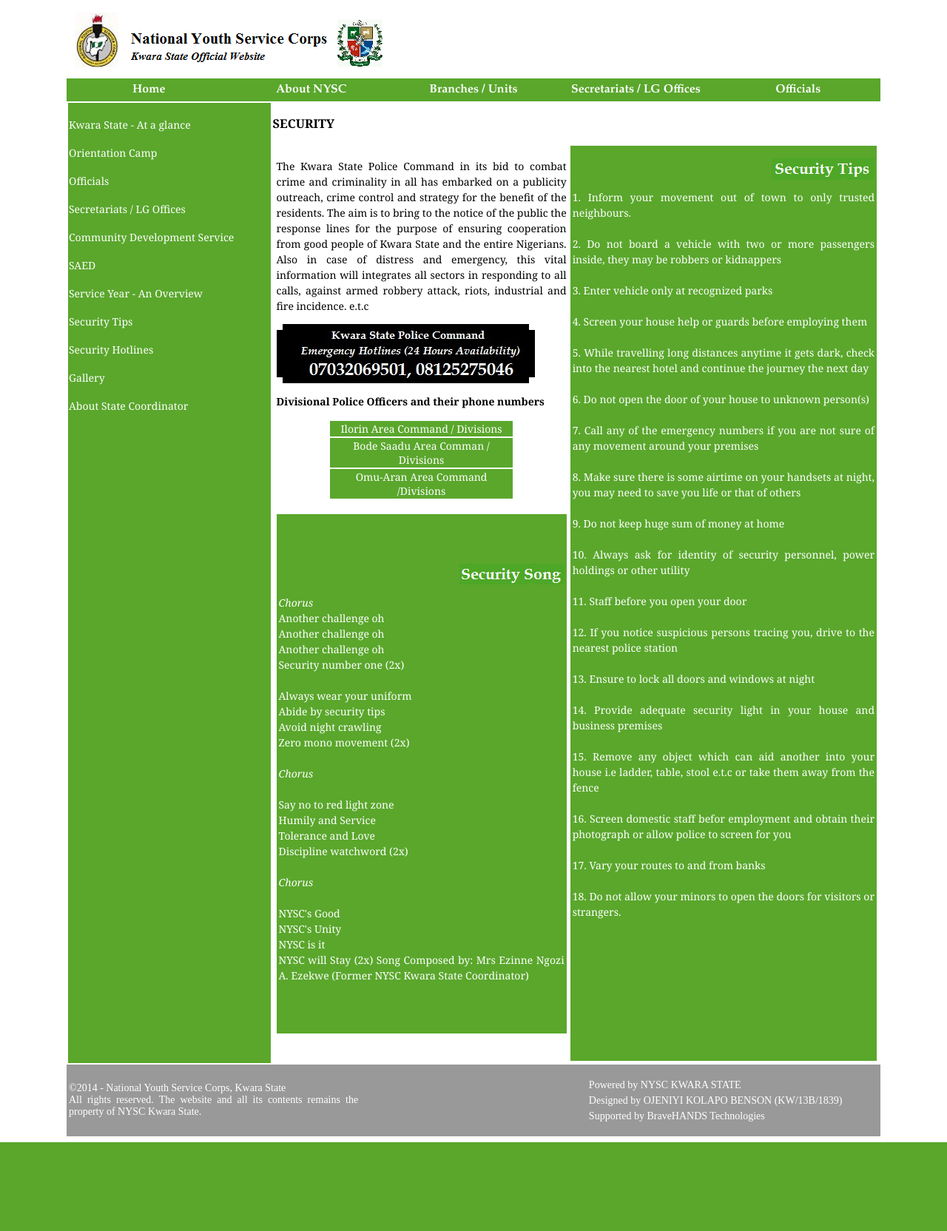
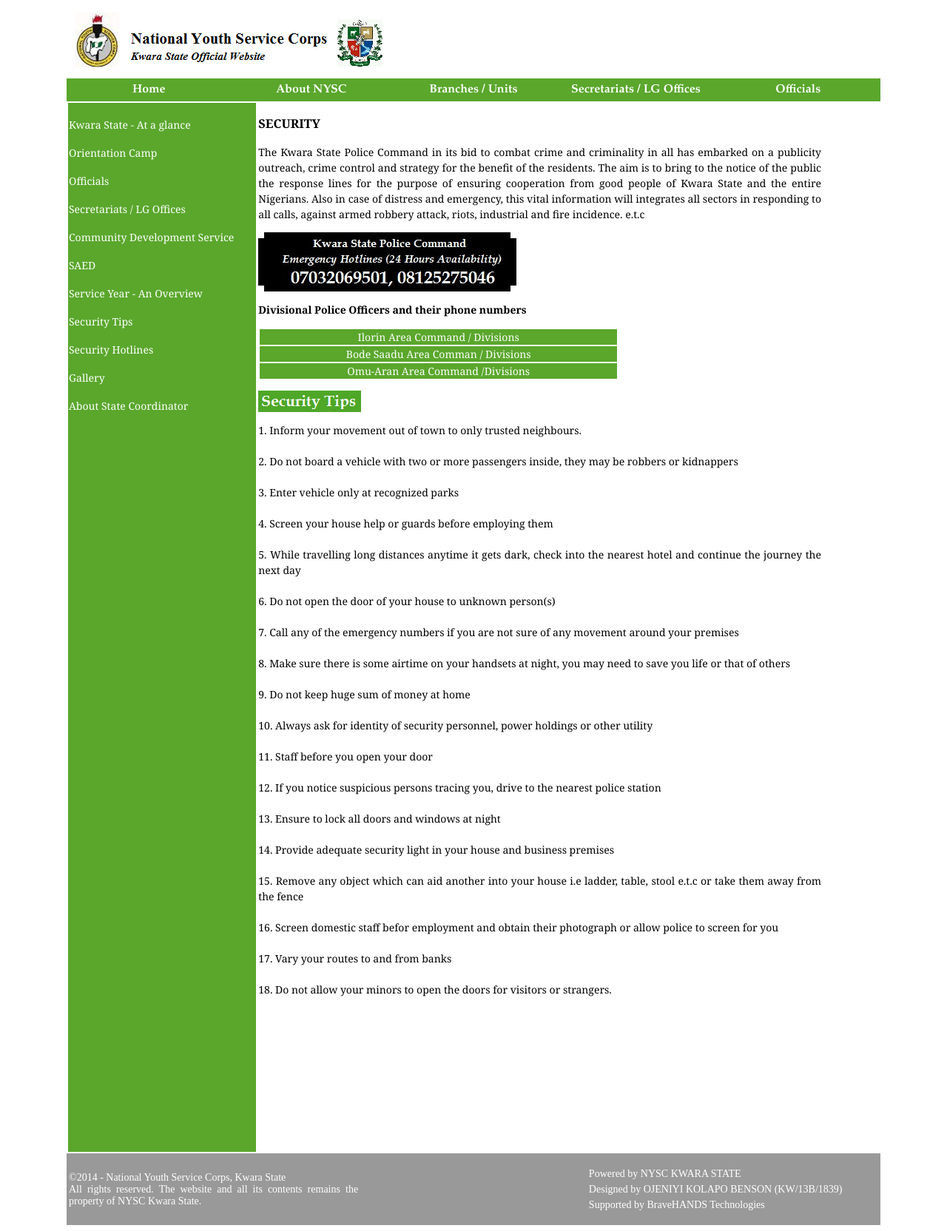
Before and after one commit to bravehands/bravehands, a PHP site: page /Security.php in a window 1280 px wide. Shown: the whole page at 74% size. Before the commit the page ends 1544 px from the top, so only its background shows below. Run offline with PHP 8.4, Linux system fonts and the light colour scheme.

Commit message:
first commit

```diff
--- a/Security.php
+++ b/Security.php
@@ -77,9 +77,9 @@ a:active {
   </div>
   <div id="content1">
     <div id="about-nysc">
-    <table width="100%" border="0" cellpadding="1">
+    <table width="93%" border="0" cellpadding="1">
       <tr>
-        <td width="25%" height="322" valign="top" bgcolor="#5AA72C"><a href="Kwara-At-a-glance.php"><br></a><a href="Kwara-At-a-glance.php">Kwara State - At a glance<br>
+        <td width="25%" height="1416" valign="top" bgcolor="#5AA72C"><a href="Kwara-At-a-glance.php"><br></a><a href="Kwara-At-a-glance.php">Kwara State - At a glance<br>
         </a><br>
         <a href="Orientation-Camp.php">Orientation Camp</a><br>
         <a href="Officials.php"><br>
@@ -101,18 +101,13 @@ Security Tips</a><br>
 <br>
 <a href="About-State-Coordinator.php">About State Coordinator</a></td>
       <span id="about-nysc1">  <td width="75%" valign="top"><strong>
-          <h3>SECURITY</h3>
+          <h3>SECURITY </h3>
       </strong>
-
-        <table width="100%" border="0" cellpadding="3">
-          <tr>
-            <td width="49%" height="1231" valign="top"><p>The Kwara State Police Command in its bid to combat crime and criminality in all has embarked on a publicity outreach, crime control and strategy for the benefit of the residents. The aim is to bring to the notice of the public the response lines for the purpose of ensuring cooperation from good people of Kwara State and the entire Nigerians. Also in case of distress and emergency, this vital information will integrates all sectors in responding to all calls, against armed robbery attack, riots, industrial and fire incidence. e.t.c </p>
-              <p> <img src="images/headerblack.jpg" width="349" height="80" align="center" alt="emergency-hotlines">
+        <p><strong>        </strong>The Kwara State Police Command in its bid to combat crime and criminality in all has embarked on a publicity outreach, crime control and strategy for the benefit of the residents. The aim is to bring to the notice of the public the response lines for the purpose of ensuring cooperation from good people of Kwara State and the entire Nigerians. Also in case of distress and emergency, this vital information will integrates all sectors in responding to all calls, against armed robbery attack, riots, industrial and fire incidence. e.t.c
         </p>
-              <p><strong>Divisional Police Officers and their phone numbers</strong><br>
-
-              </p>
-              <table align="center" width="64%"  border="0" cellpadding="1">
+        <p> <img src="images/headerblack.jpg" width="349" height="80" align="centre" alt="emergency-hotlines"></p>
+        <p><strong>Divisional Police Officers and their phone numbers</strong></p>
+        <table width="64%"  border="0" cellpadding="1">
           <tr>
             <td id="Green-Layout"width="48%" align="center"><a href="Security-Hotlines.php">Ilorin Area Command / Divisions</a></td>
           </tr>
@@ -123,54 +118,42 @@ Security Tips</a><br>
             <td id="Green-Layout" align="center"><a href="Security-Hotlines.php">Omu-Aran Area Command /Divisions</a></td>
           </tr>
         </table>
+        <p><img src="images/St-icon.png" width="139" height="29"></p>
+        <p> 1. Inform your movement out of town to only trusted neighbours.<br>
           <br>
-              <table id="Green-Layout" width="100%" border="0" cellpadding="1">
-                <tr>
-                  <td height="696"><p><img src="images/SS-icon.png" width="142" height="28" align="right" alt="SS-icon"><br><br>
-                    <em>Chorus</em><br>
-                    Another challenge oh<br>
-                    Another challenge oh <br>
-                    Another challenge oh <br>
-                    Security number one (2x)<br>
+          2. Do not board a vehicle with two or more passengers inside, they may be robbers or kidnappers<br>
   <br>
-                    Always wear your uniform<br>
-                    Abide by security tips<br>
-                    Avoid night crawling<br>
-                    Zero mono movement (2x)<br><br>
-  <em>Chorus</em><br><br>
-                    Say no to red light zone<br>
-                    Humily and Service<br>
-                    Tolerance and Love<br>
-                    Discipline watchword (2x)<br><br>
-  <em>Chorus</em><br><br>
-                    NYSC's Good<br>
-                    NYSC's Unity<br>
-                    NYSC is it<br>
-                    NYSC will Stay (2x)
-                   Song Composed by: Mrs Ezinne Ngozi A. Ezekwe (Former NYSC Kwara State Coordinator)</td>
-                </tr>
-              </table></td>
-            <td id="Green-Layout" width="51%" valign="top"><p><img src="images/St-icon.png" width="139" height="29" align="right" alt="ST-Icon"><br><br>
-              1. Inform your movement out of town to only trusted neighbours.<br><br>
-              2. Do not board a vehicle with two or more passengers inside, they may be robbers or kidnappers<br><br>
-              3. Enter vehicle only at recognized parks<br><br>
-              4. Screen your house help or guards before employing them<br><br>
-              5. While travelling long distances anytime it gets dark, check into the nearest hotel and continue the journey the next day<br><br>
-              6. Do not open the door of your house to unknown person(s) <br><br>
-              7. Call any of the emergency numbers if you are not sure of any movement around your premises<br><br>
-              8. Make sure there is some airtime on your handsets at night, you may need to save you life or that of others<br><br>
-              9. Do not keep huge sum of money at home<br><br>
-              10. Always ask for identity of security personnel, power holdings or other utility<br><br>
-              11. Staff before you open your door<br><br>
-              12. If you notice suspicious persons tracing you, drive to the nearest police station<br><br>
-              13. Ensure to lock all doors and windows at night<br><br>
-              14. Provide adequate security light in your house and business premises<br><br>
-              15. Remove any object which can aid another into your house i.e ladder, table, stool e.t.c or take them away from the fence<br><br>
-              16. Screen domestic staff befor employment and obtain their photograph or allow police to screen for you<br><br>
-              17. Vary your routes to and from banks<br><br>
-              18. Do not allow your minors to open the doors for visitors or strangers.<br><br>
-
-        </table></td></span></tr></table></div>
+          3. Enter vehicle only at recognized parks<br>
+  <br>
+          4. Screen your house help or guards before employing them<br>
+  <br>
+          5. While travelling long distances anytime it gets dark, check into the nearest hotel and continue the journey the next day<br>
+  <br>
+          6. Do not open the door of your house to unknown person(s) <br>
+  <br>
+          7. Call any of the emergency numbers if you are not sure of any movement around your premises<br>
+  <br>
+          8. Make sure there is some airtime on your handsets at night, you may need to save you life or that of others<br>
+  <br>
+          9. Do not keep huge sum of money at home<br>
+  <br>
+          10. Always ask for identity of security personnel, power holdings or other utility<br>
+  <br>
+          11. Staff before you open your door<br>
+  <br>
+          12. If you notice suspicious persons tracing you, drive to the nearest police station<br>
+  <br>
+          13. Ensure to lock all doors and windows at night<br>
+  <br>
+          14. Provide adequate security light in your house and business premises<br>
+  <br>
+          15. Remove any object which can aid another into your house i.e ladder, table, stool e.t.c or take them away from the fence<br>
+  <br>
+          16. Screen domestic staff befor employment and obtain their photograph or allow police to screen for you<br>
+  <br>
+          17. Vary your routes to and from banks<br>
+  <br>
+          18. Do not allow your minors to open the doors for visitors or strangers.</p></td></span></tr></table></div>
   <div id="footer">
     <table width="100%" border="0" cellpadding="1">
       <tr>
```
Also changed, not shown: Orientation-Camp.php (+4 -3 lines), 1 other file. Lines whose indentation alone changed are shown as unchanged.
